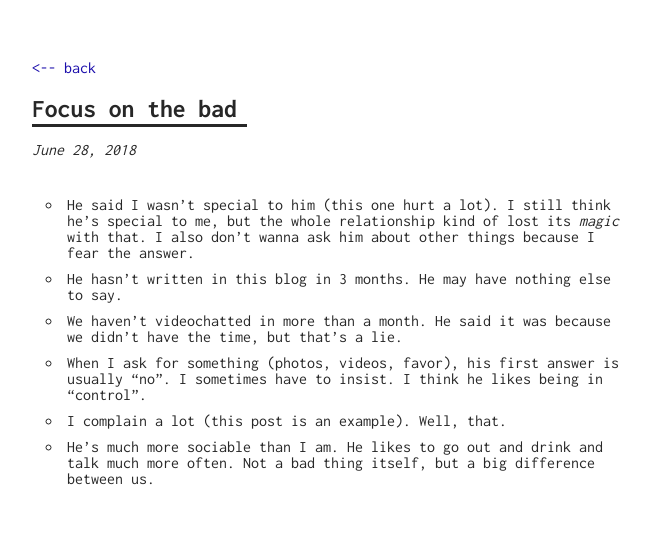
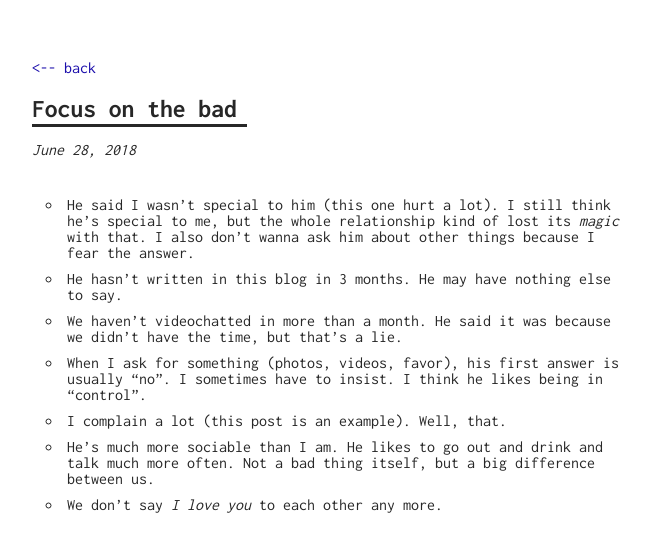
Before and after one commit to onemonthofindieblues/onemonthofindiesblues.github.io, a Jekyll site: the page built from _posts/2018-06-28-Focus-on-bad.md, in a window 1280 px wide. Shown: the top 552 px of the page, without its empty margins (308-959 px from the left). Built offline with Jekyll 4.4.1, drawn with Linux system fonts in a browser that asks for light colours.

Commit message:
Update 2018-06-28-Focus-on-bad.md

```diff
--- a/_posts/2018-06-28-Focus-on-bad.md
+++ b/_posts/2018-06-28-Focus-on-bad.md
@@ -16,3 +16,4 @@ I sometimes have to insist. I think he likes being in “control”.
 Well, that.
 * He’s much more sociable than I am.
 He likes to go out and drink and talk much more often. Not a bad thing itself, but a big difference between us.
+* We don't say _I love you_ to each other any more.
```
